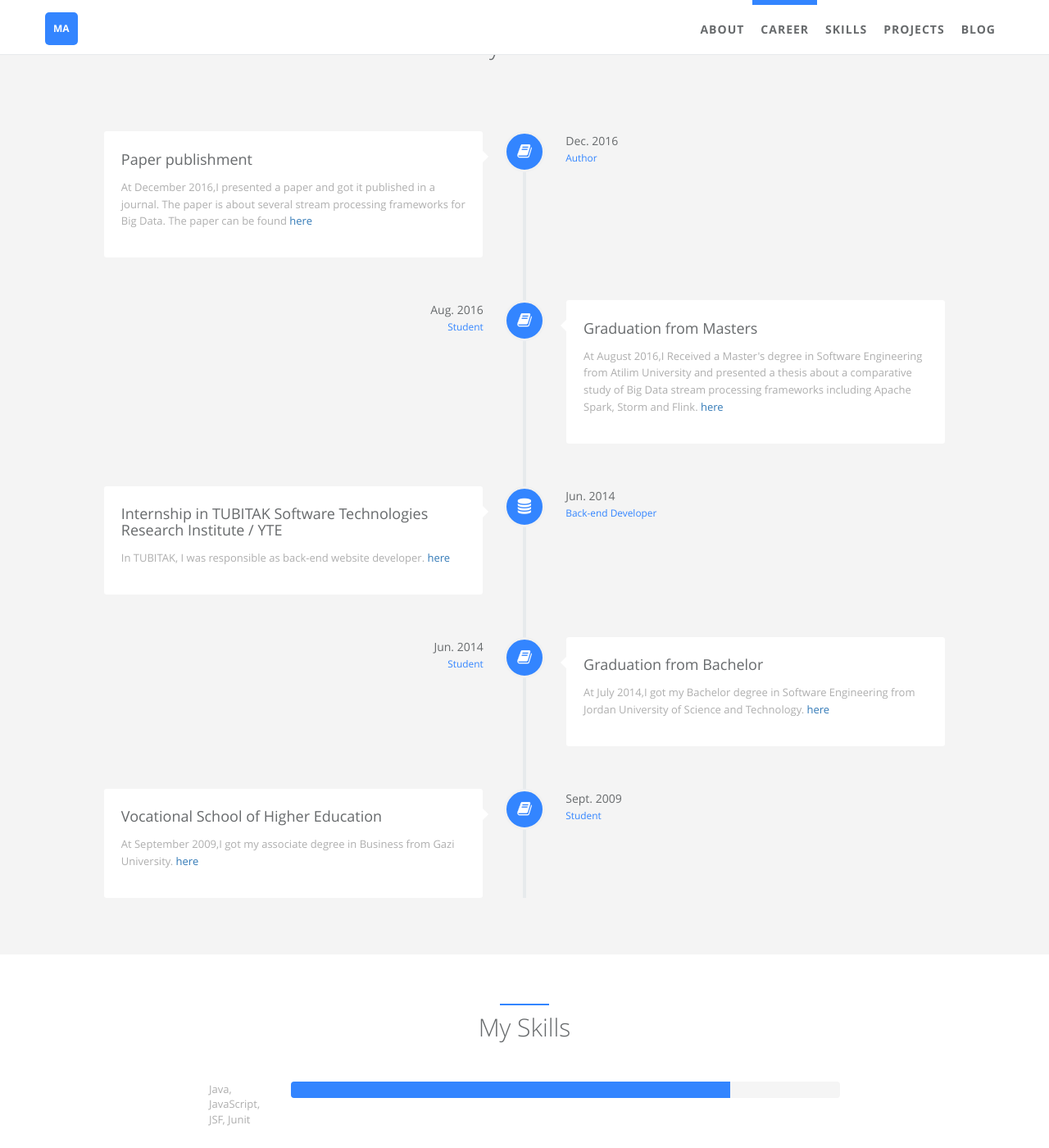
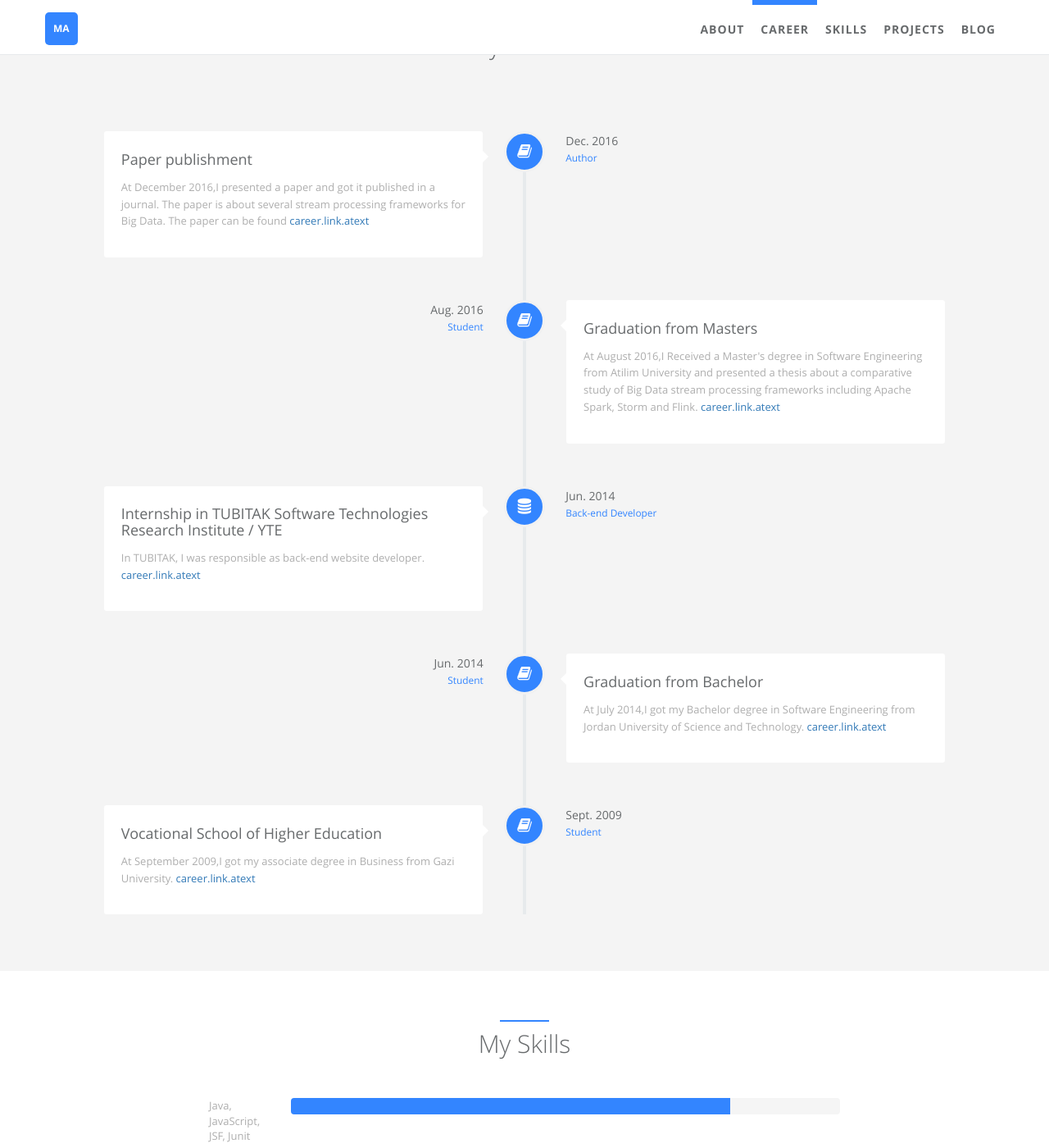
Before and after one commit to MuhammedGit/MuhammedGit.github.io, a Jekyll site: the page built from index.html, in a window 1280 px wide and 1400 px high, scrolled down 1007 px. Shown: the whole window at 82% size. Built offline with Jekyll 4.4.1, drawn with Linux system fonts in a browser that asks for light colours.

Commit message:
Update career2.html

```diff
--- a/_includes/sections/career2.html
+++ b/_includes/sections/career2.html
@@ -16,7 +16,7 @@
                     </div>
                     <div class="vertical-timeline-content wow {% if loopindex == 1 %} rotateInUpRight {% else %} rotateInUpLeft {% endif %}">
                         <h2><span data-i18n="career.{{ career.name.i18n }}">{{ career.name.detail }}</span></h2>
-                        <p><span data-i18n="career.{{ career.desc.i18n }}">{{ career.desc.detail }} </span> {{career.link.text}} <a href="{{career.link.http}}">here</a></p>
+                        <p><span data-i18n="career.{{ career.desc.i18n }}">{{ career.desc.detail }} </span> {{career.link.text}} <a href="{{career.link.http}}">career.link.atext</a></p>
                         <span class="vertical-date"><span data-i18n="career.{{ career.date.i18n }}"> {{ career.date.detail }} </span>
                         <br/> <small><span data-i18n="career.{{ career.job.i18n }}">{{ career.job.detail }}</span></small> </span>
                     </div>
```
